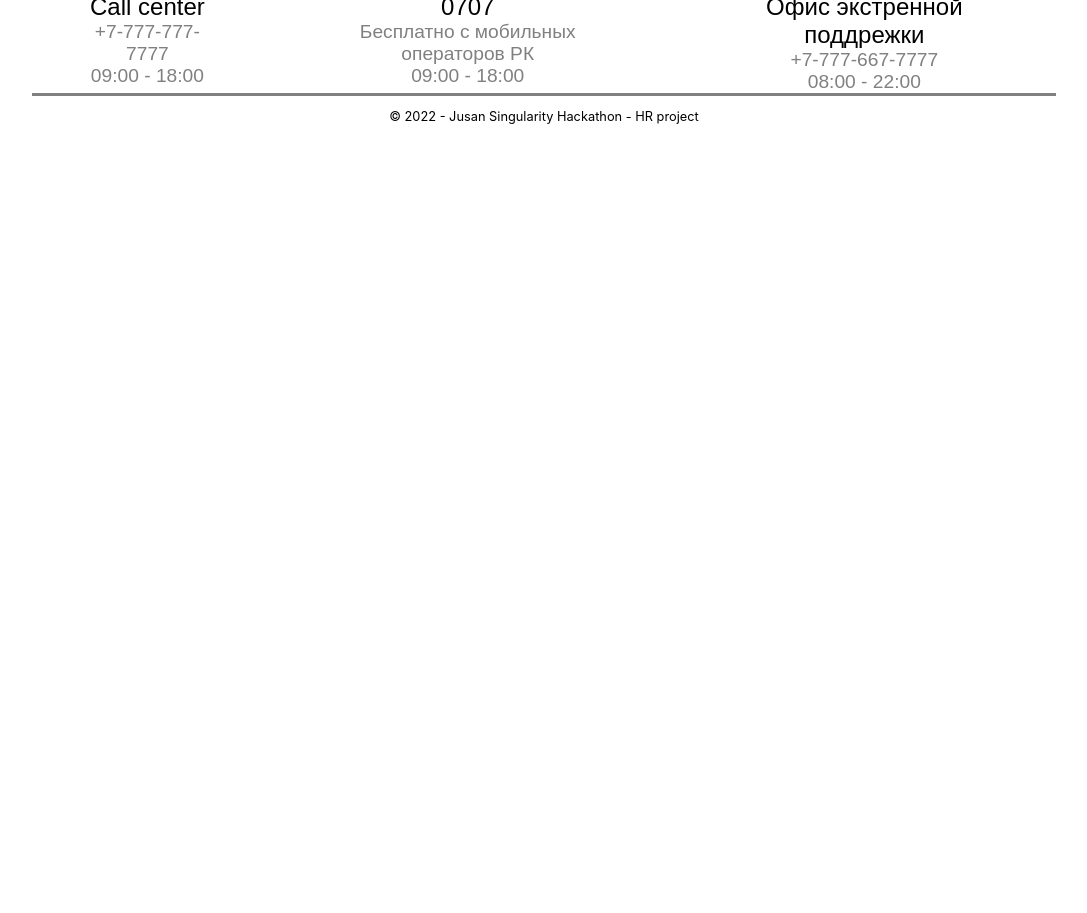
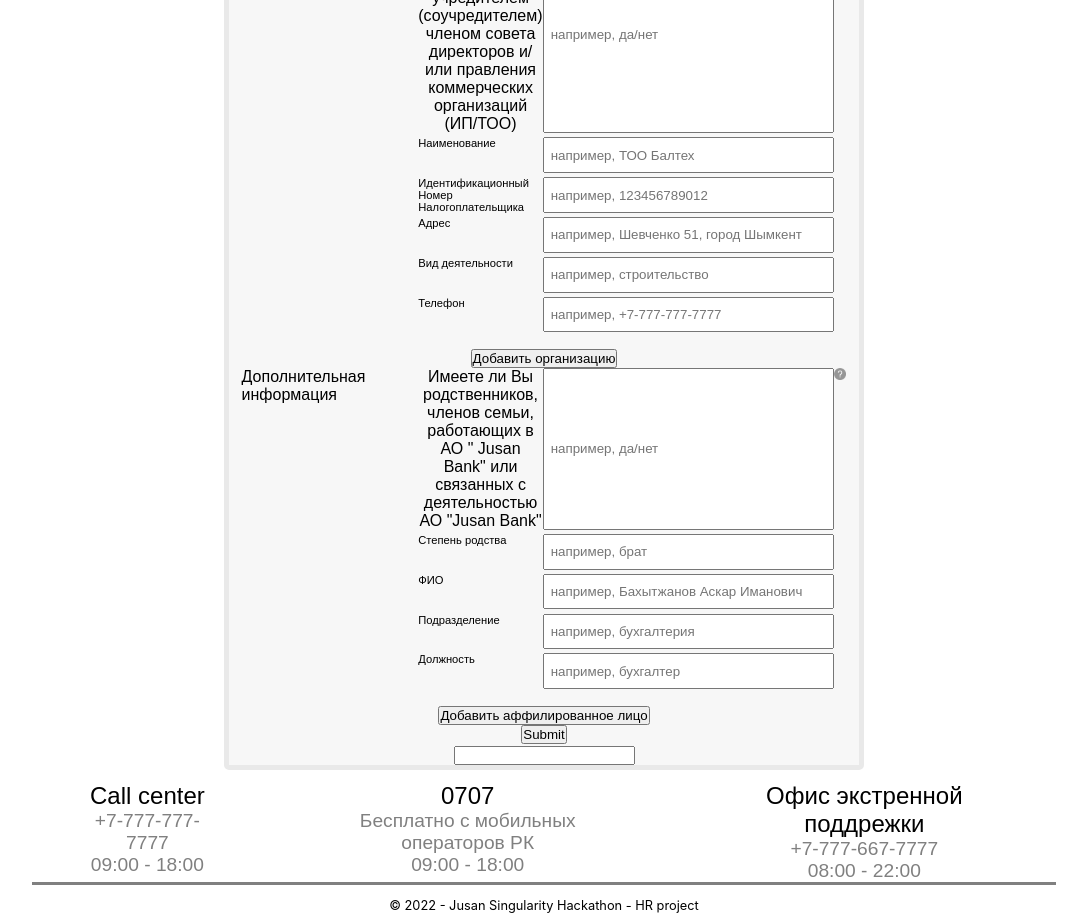
Before and after one commit to baticon/hackathon0.9, a React (Create React App) app: page /mainform in a window 1280 px wide. Shown: the part 4680-5593 px from the top of the page, without its empty margins (96-1183 px from the left). Before the commit the page ends 4804 px from the top, so only its background shows below. Built offline with nearby package versions, Linux system fonts and the light colour scheme.

Commit message:
need to fix jusan relatives

```diff
--- a/src/components/userMainForm/userMainForm.js
+++ b/src/components/userMainForm/userMainForm.js
@@ -44,6 +44,21 @@ const defaultRelative = {
   phone: null,
 };
 
+const defaultCommerceOrg = {
+  name: null,
+  inn: null,
+  address: null,
+  type: null,
+  phone: null,
+};
+
+const defaultJusanRelative = {
+  relationship: null,
+  name: null,
+  department: null,
+  title: null,
+};
+
 const options = [
   { value: "chocolate", label: "Chocolate" },
   { value: "strawberry", label: "Strawberry" },
@@ -55,6 +70,8 @@ const UserMainForm = () => {
   const [courses, setCourses] = useState([defaultCourse]);
   const [children, setChildren] = useState([defaultChild]);
   const [relatives, setRelatives] = useState([defaultRelative]);
+  const [commerceOrg, setCommerceOrg] = useState([defaultCommerceOrg]);
+  const [jusanRelatives, setJusanRelatives] = useState([defaultJusanRelative]);
 
   const { control, register, handleSubmit } = useForm();
   const onSubmit = (data) => console.log(data);
@@ -1313,7 +1330,7 @@ const UserMainForm = () => {
               Ближайшие родственники
             </label>
             <div className={style.UNIVERSITYSubContainer}>
-              {children.map(
+              {relatives.map(
                 (
                   { relationship, name, dob, place, title, home, phone },
                   index
@@ -1407,17 +1424,208 @@ const UserMainForm = () => {
               src={question}
               alt=""
               className={style.hint}
-              title="Пожалуйста укажите детали детей"
+              title="Пожалуйста укажите детали родственников"
             ></img>
           </div>
           <button
             type="button"
             onClick={() =>
-              setChildren((children) => [...children, defaultChild])
+              setRelatives((relatives) => [...relatives, defaultRelative])
             }
           >
             Добавить родственника
           </button>
+          <div className={style.UNIVERSITYContainer}>
+            <label className={style.UNIVERSITYlabel}>
+              Дополнительная информация
+            </label>
+            <div className={style.UNIVERSITYSubContainer}>
+              <div className={style.UNIVERSITYContainerThree}>
+                <label className={style.UNIVERSITYlabelTwo}>
+                  Являетесь ли Вы руководителем/учредителем (соучредителем),
+                  членом совета директоров и/или правления коммерческих
+                  организаций (ИП/ТОО)
+                </label>
+                <input
+                  className={style.UNIVERSITYinputTwo}
+                  placeholder="например, да/нет"
+                  {...register(`CommerceOrgAnswer`)}
+                ></input>
+              </div>
+              {commerceOrg.map(
+                ({ answer, name, inn, address, type, phone }, index) => {
+                  return (
+                    <div
+                      className={style.UNIVERSITYContainerTwo}
+                      key={commerceOrg.id}
+                    >
+                      <div className={style.UNIVERSITYContainerThree}>
+                        <label className={style.UNIVERSITYlabelTwo}>
+                          Наименование
+                        </label>
+                        <input
+                          className={style.UNIVERSITYinputTwo}
+                          placeholder="например, ТОО Балтех"
+                          value={name}
+                          {...register(`CommerceOrgName.${index}`)}
+                        ></input>
+                      </div>
+                      <div className={style.UNIVERSITYContainerThree}>
+                        <label className={style.UNIVERSITYlabelTwo}>
+                          Идентификационный Номер Налогоплательщика
+                        </label>
+                        <input
+                          className={style.UNIVERSITYinputTwo}
+                          placeholder="например, 123456789012"
+                          value={inn}
+                          {...register(`CommerceOrgINN.${index}`)}
+                        ></input>
+                      </div>
+                      <div className={style.UNIVERSITYContainerThree}>
+                        <label className={style.UNIVERSITYlabelTwo}>
+                          Адрес
+                        </label>
+                        <input
+                          className={style.UNIVERSITYinputTwo}
+                          placeholder="например, Шевченко 51, город Шымкент"
+                          value={address}
+                          {...register(`CommerceOrgAddress.${index}`)}
+                        ></input>
+                      </div>
+                      <div className={style.UNIVERSITYContainerThree}>
+                        <label className={style.UNIVERSITYlabelTwo}>
+                          Вид деятельности
+                        </label>
+                        <input
+                          className={style.UNIVERSITYinputTwo}
+                          placeholder="например, строительство"
+                          value={type}
+                          {...register(`CommerceOrgType.${index}`)}
+                        ></input>
+                      </div>
+                      <div className={style.UNIVERSITYContainerThree}>
+                        <label className={style.UNIVERSITYlabelTwo}>
+                          Телефон
+                        </label>
+                        <input
+                          className={style.UNIVERSITYinputTwo}
+                          placeholder="например, +7-777-777-7777"
+                          value={phone}
+                          {...register(`CommerceOrgPhone.${index}`)}
+                        ></input>
+                      </div>
+                    </div>
+                  );
+                }
+              )}
+            </div>
+            <img
+              src={question}
+              alt=""
+              className={style.hint}
+              title="Пожалуйста укажите соучредительские детали"
+            ></img>
+          </div>
+          <button
+            type="button"
+            onClick={() =>
+              setCommerceOrg((commerceOrg) => [
+                ...commerceOrg,
+                defaultCommerceOrg,
+              ])
+            }
+          >
+            Добавить организацию
+          </button>
+          <div className={style.UNIVERSITYContainer}>
+            <label className={style.UNIVERSITYlabel}>
+              Дополнительная информация
+            </label>
+            <div className={style.UNIVERSITYSubContainer}>
+              <div className={style.UNIVERSITYContainerThree}>
+                <label className={style.UNIVERSITYlabelTwo}>
+                  Имеете ли Вы родственников, членов семьи, работающих в АО "
+                  Jusan Bank" или связанных с деятельностью АО "Jusan Bank"
+                </label>
+                <input
+                  className={style.UNIVERSITYinputTwo}
+                  placeholder="например, да/нет"
+                  {...register(`JusanRelativeAnswer`)}
+                ></input>
+              </div>
+              {commerceOrg.map(
+                ({ relationship, name, department, title }, index) => {
+                  return (
+                    <div
+                      className={style.UNIVERSITYContainerTwo}
+                      key={jusanRelatives.id}
+                    >
+                      <div className={style.UNIVERSITYContainerThree}>
+                        <label className={style.UNIVERSITYlabelTwo}>
+                          Степень родства
+                        </label>
+                        <input
+                          className={style.UNIVERSITYinputTwo}
+                          placeholder="например, брат"
+                          value={relationship}
+                          {...register(`JusanRelativesRelationship.${index}`)}
+                        ></input>
+                      </div>
+                      <div className={style.UNIVERSITYContainerThree}>
+                        <label className={style.UNIVERSITYlabelTwo}>ФИО</label>
+                        <input
+                          className={style.UNIVERSITYinputTwo}
+                          placeholder="например, Бахытжанов Аскар Иманович"
+                          value={name}
+                          {...register(`JusanRelativesName.${index}`)}
+                        ></input>
+                      </div>
+                      <div className={style.UNIVERSITYContainerThree}>
+                        <label className={style.UNIVERSITYlabelTwo}>
+                          Подразделение
+                        </label>
+                        <input
+                          className={style.UNIVERSITYinputTwo}
+                          placeholder="например, бухгалтерия"
+                          value={department}
+                          {...register(`JusanRelativesDepartment.${index}`)}
+                        ></input>
+                      </div>
+                      <div className={style.UNIVERSITYContainerThree}>
+                        <label className={style.UNIVERSITYlabelTwo}>
+                          Должность
+                        </label>
+                        <input
+                          className={style.UNIVERSITYinputTwo}
+                          placeholder="например, бухгалтер"
+                          value={title}
+                          {...register(`JusanRelativesTitle.${index}`)}
+                        ></input>
+                      </div>
+                    </div>
+                  );
+                }
+              )}
+            </div>
+            <img
+              src={question}
+              alt=""
+              className={style.hint}
+              title="Пожалуйста укажите родственников, членов семьи, работающих в АО Jusan Bank или связанных с деятельностью  АО Jusan Bank"
+            ></img>
+          </div>
+          <button
+            type="button"
+            onClick={() =>
+              setJusanRelatives((jusanRelatives) => [
+                ...jusanRelatives,
+                defaultJusanRelative,
+              ])
+            }
+          >
+            Добавить аффилированное лицо
+          </button>
+
           <input type="submit" />
 
           <div>
```
